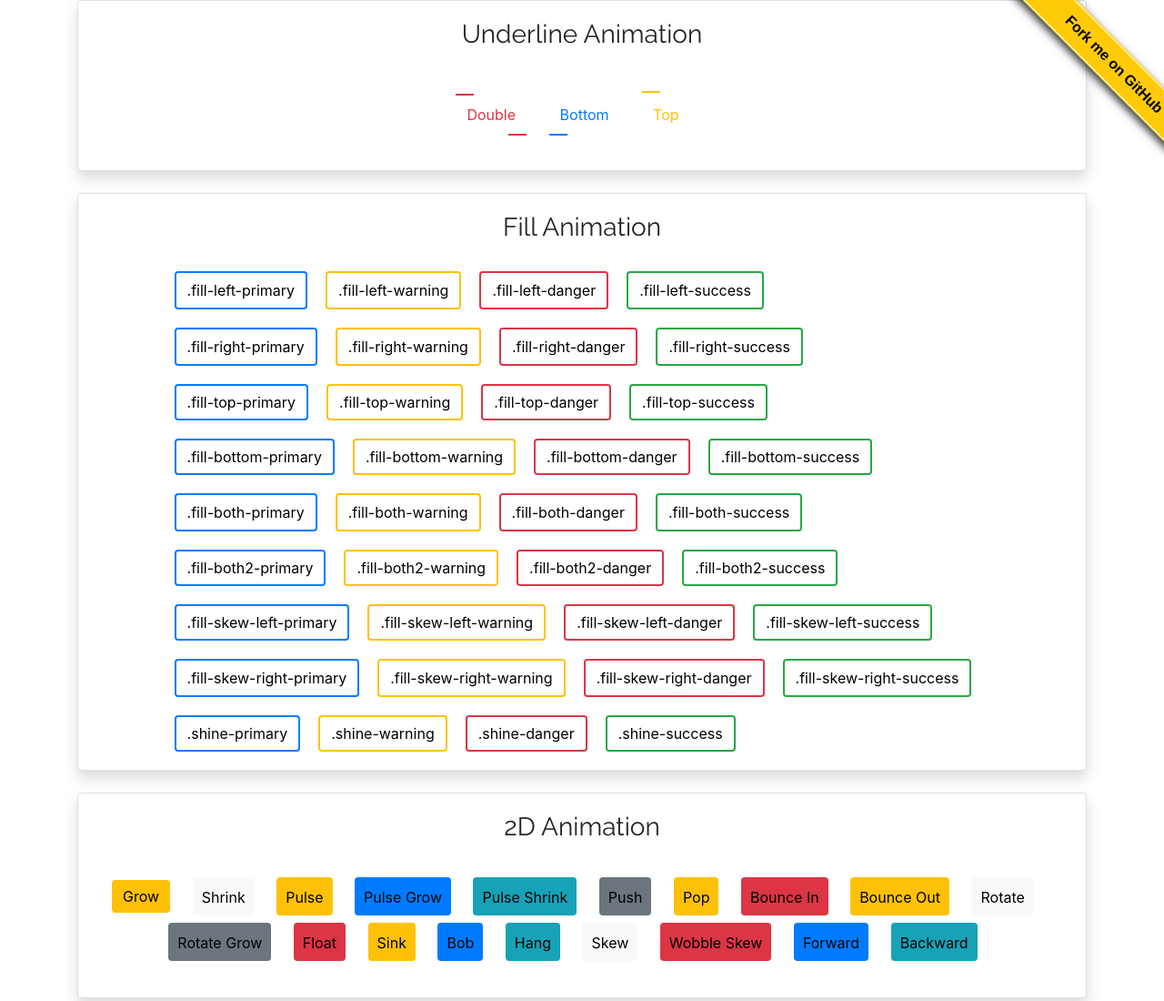
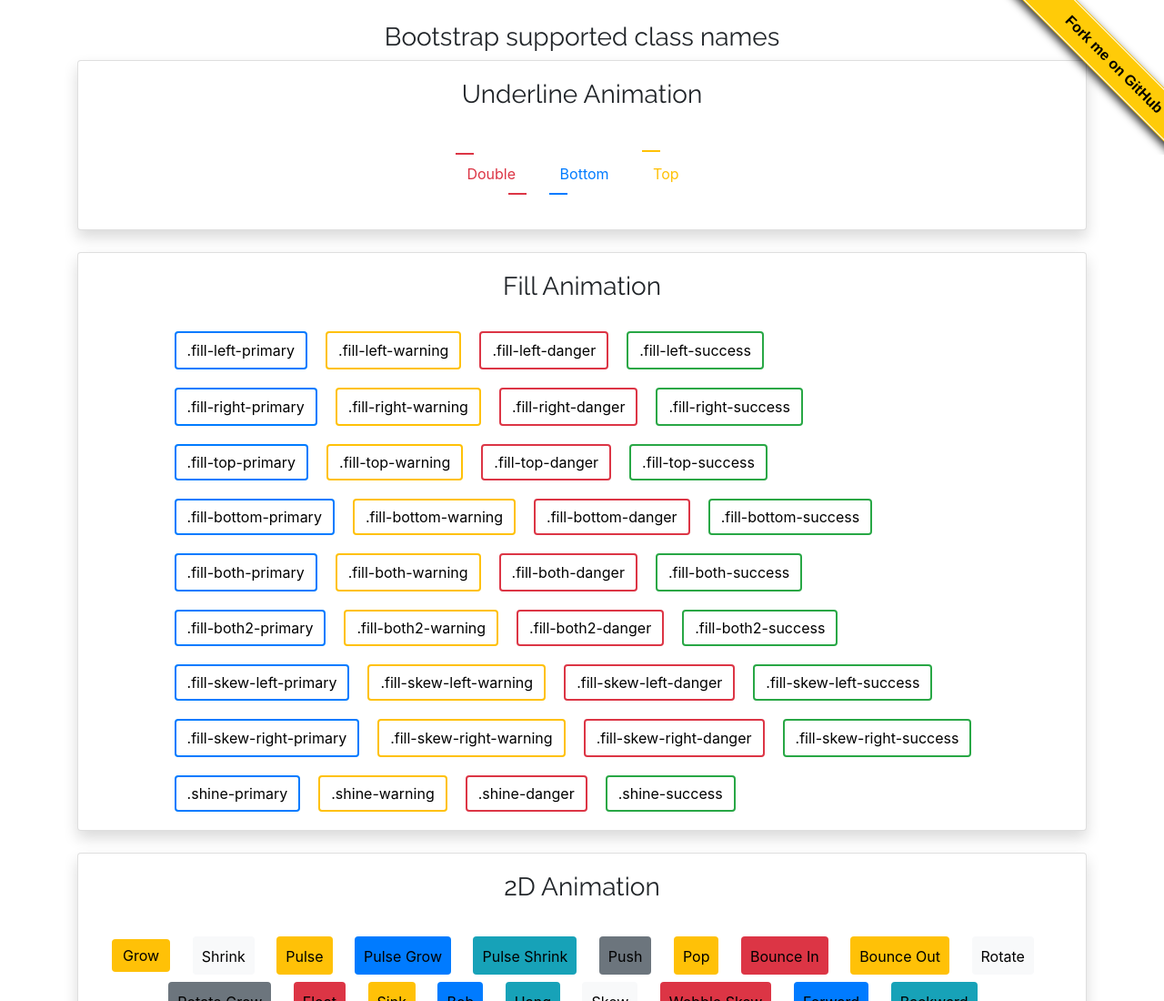
Before and after one commit to knowankit/hoveron, a website: page index.html in a window 1280 px wide. Shown: the top 1100 px of the page at 91% size. Drawn offline with nearby package versions, Linux system fonts and the light colour scheme.

Commit message:
added title

```diff
--- a/index.html
+++ b/index.html
@@ -79,7 +79,7 @@
     </style><span id="forkongithub"><a href="https://github.com/knowankit/hoveron">Fork me on GitHub</a></span>
 
     <div class="container text-center">
-
+       <h3 class="railway-heading mt-4">Bootstrap supported class names</h3>
     <!--Underline Animation  -->
     <div class="card shadow">
       <div class="card-body">
```
Also changed, not shown: README.md.
